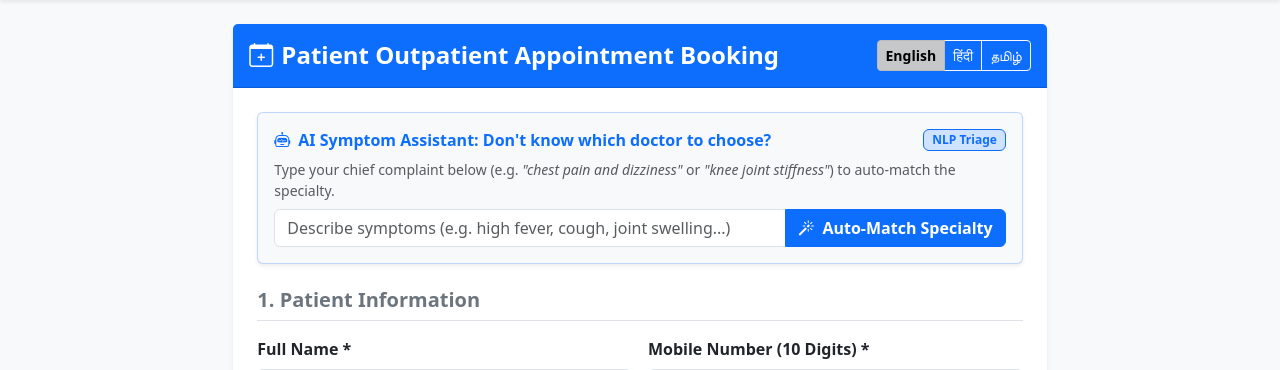
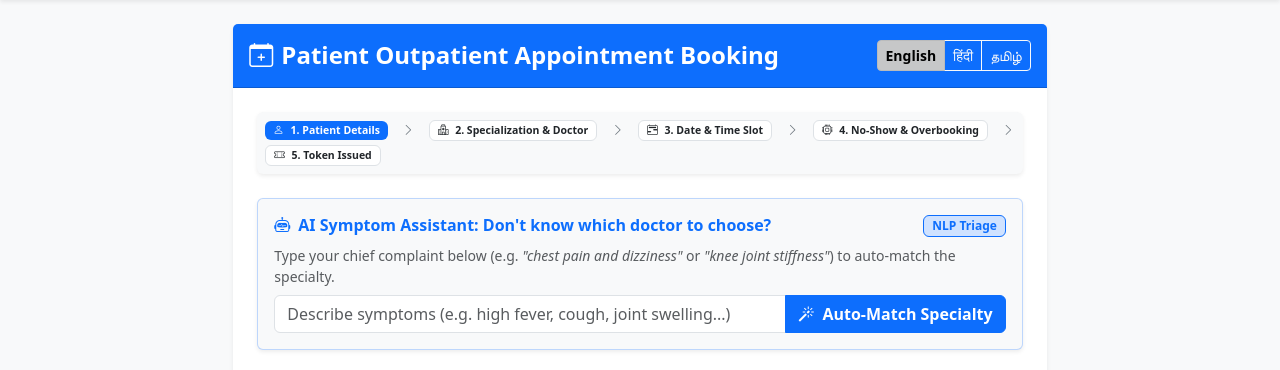
Before and after one commit to JAVID3127/doctor-appointment, a Flask app: page /book in a window 1280 px wide. Shown: the part 89-459 px from the top of the page. Run offline with Flask 3, Linux system fonts and the light colour scheme.

Commit message:
feat(flowchart): implement flowchart visual stepper and auto alternative slot resolution

```diff
--- a/templates/patient_booking.html
+++ b/templates/patient_booking.html
@@ -21,6 +21,21 @@
                     <i class="bi bi-exclamation-triangle-fill me-2"></i>
                     <span id="bookingAlertMsg"></span>
                     <button type="button" class="btn-close" onclick="document.getElementById('bookingAlert').classList.add('d-none')"></button>
+                </div>
+
+                <!-- Problem Statement 27 Flowchart Workflow Stepper -->
+                <div class="card bg-light border-0 mb-4 p-2 shadow-sm">
+                    <div class="d-flex justify-content-between align-items-center text-center small text-muted flex-wrap gap-1">
+                        <span class="badge bg-primary px-2 py-1"><i class="bi bi-person me-1"></i> 1. Patient Details</span>
+                        <i class="bi bi-chevron-right text-secondary small"></i>
+                        <span class="badge bg-white text-dark border px-2 py-1"><i class="bi bi-hospital me-1"></i> 2. Specialization &amp; Doctor</span>
+                        <i class="bi bi-chevron-right text-secondary small"></i>
+                        <span class="badge bg-white text-dark border px-2 py-1"><i class="bi bi-calendar2-range me-1"></i> 3. Date &amp; Time Slot</span>
+                        <i class="bi bi-chevron-right text-secondary small"></i>
+                        <span class="badge bg-white text-dark border px-2 py-1"><i class="bi bi-cpu me-1"></i> 4. No-Show &amp; Overbooking</span>
+                        <i class="bi bi-chevron-right text-secondary small"></i>
+                        <span class="badge bg-white text-dark border px-2 py-1"><i class="bi bi-ticket-perforated me-1"></i> 5. Token Issued</span>
+                    </div>
                 </div>
 
                 <!-- AI Symptom-to-Specialty Checker Box -->
@@ -502,7 +517,12 @@ async function handleBooking(e) {
             modal.show();
             document.getElementById('bookingForm').reset();
         } else {
-            showError("Booking Failed: " + (json.error || "Unknown error"));
+            const errMsg = json.error || "Unknown error";
+            showError("Booking Failed: " + errMsg);
+            // Problem Statement 27 Flowchart: Find Alternative Slot on unavailability or conflict
+            if (errMsg.includes("capacity") || errMsg.includes("booked") || errMsg.includes("already hold") || errMsg.includes("conflict")) {
+                suggestAlternativeSlot();
+            }
         }
     } catch (err) {
         showError("Error connecting to server: " + err.message);
@@ -511,5 +531,35 @@ async function handleBooking(e) {
         btn.innerHTML = '<i class="bi bi-check-circle-fill me-2"></i> Confirm &amp; Generate OPD Token';
     }
 }
+
+function suggestAlternativeSlot() {
+    const slotSelect = document.getElementById('slotSelect');
+    if (!slotSelect) return;
+    const currentVal = slotSelect.value;
+    const availableOptions = Array.from(slotSelect.options).filter(opt => opt.value && opt.value !== currentVal && !opt.disabled && !opt.textContent.includes('Buffer'));
+    if (availableOptions.length > 0) {
+        const nextSlot = availableOptions[0];
+        slotSelect.value = nextSlot.value;
+        const alertBox = document.getElementById('bookingAlert');
+        const suggestDiv = document.createElement('div');
+        suggestDiv.id = 'alternativeSlotNotice';
+        suggestDiv.className = 'mt-3 pt-2 border-top text-dark';
+        suggestDiv.innerHTML = `
+            <div class="alert alert-info py-2 mb-0 d-flex justify-content-between align-items-center flex-wrap gap-2">
+                <div>
+                    <i class="bi bi-arrow-repeat me-1 text-primary"></i>
+                    <strong>Alternative Slot Auto-Selected:</strong>
+                    <code>${nextSlot.textContent}</code> (Checking availability...)
+                </div>
+                <button type="button" class="btn btn-sm btn-primary fw-semibold" onclick="document.getElementById('submitBtn').click()">
+                    Book Alternative Slot Now
+                </button>
+            </div>
+        `;
+        const oldNotice = document.getElementById('alternativeSlotNotice');
+        if (oldNotice) oldNotice.remove();
+        alertBox.appendChild(suggestDiv);
+    }
+}
 </script>
 {% endblock %}
```
